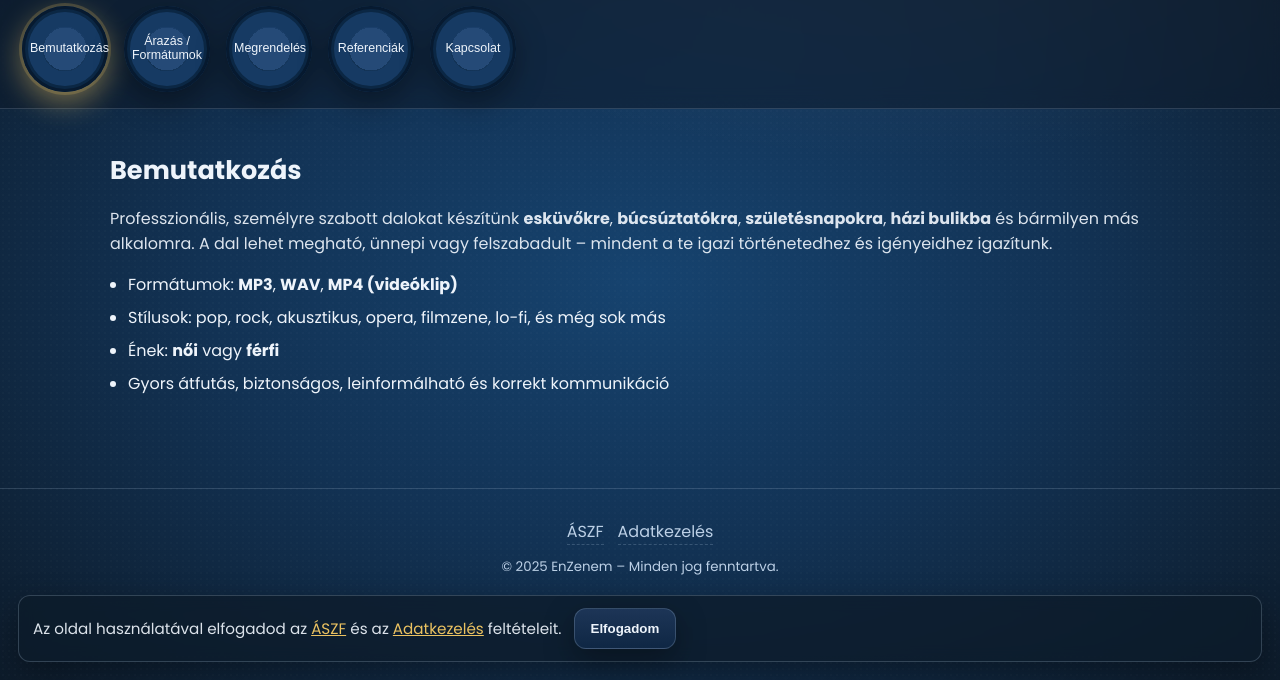
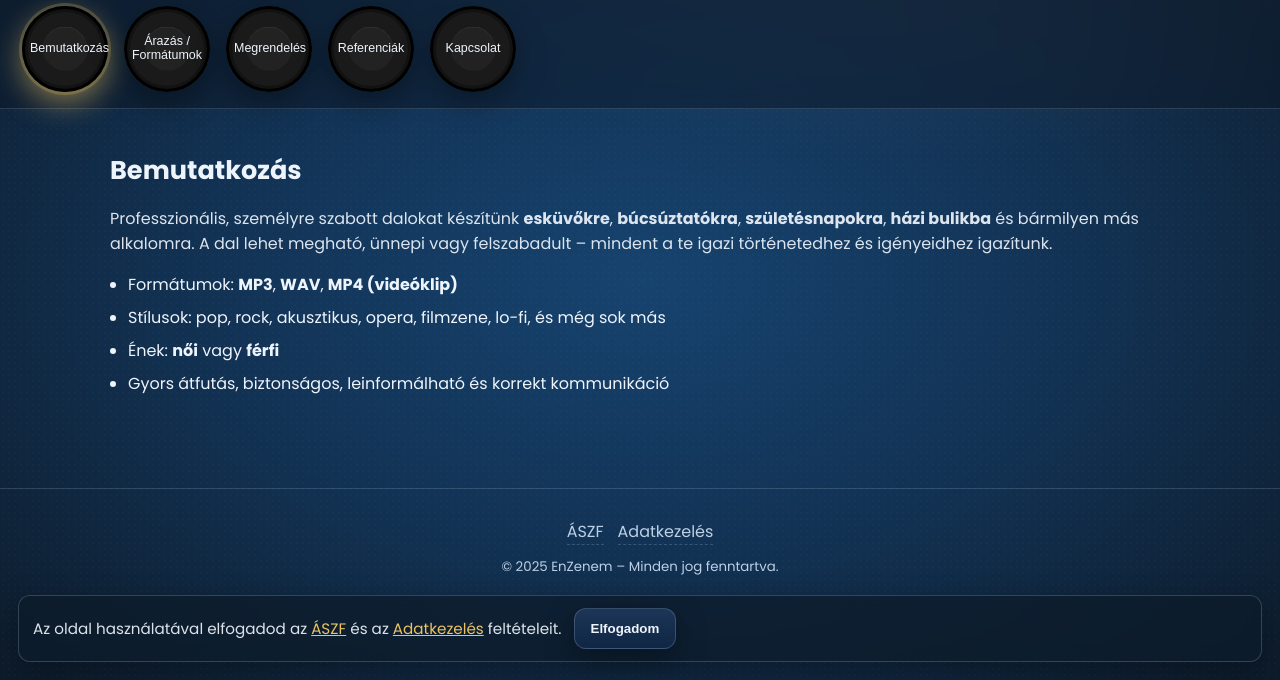
Before and after one commit to Palkoo1983/mymusicf, a website: page public/index.html in a window 1280 px wide. Shown: the part 120-800 px from the top of the page. Drawn offline with Linux system fonts and the light colour scheme.

Commit message:
Update style.css

```diff
--- a/public/style.css
+++ b/public/style.css
@@ -238,3 +238,24 @@ footer{
 }
 .license-card p{ margin: 0 0 12px 0 }
 .license-card .actions{ display:flex; gap:10px; justify-content:flex-end }
+/* --- MENÜ LEMEZEK: FEKETE TÉMA --- */
+.vinyl-tabs .tab{
+  position:relative;
+  width:86px; height:86px; border-radius:50%;
+  border:none; cursor:pointer; color:var(--ink);
+  background:
+    radial-gradient(circle at center, #222 0 35%, transparent 35% 37%, #1a1a1a 37% 100%),
+    conic-gradient(from 0deg, #2c2c2c, #1a1a1a 60%, #2c2c2c);
+  box-shadow: var(--shadow), inset 0 0 0 3px #000, inset 0 0 0 6px #121212;
+  display:grid; place-items:center; text-align:center; padding:8px;
+  transition: transform .2s ease, box-shadow .2s ease;
+}
+.vinyl-tabs .tab:hover{ transform: translateY(-2px); }
+.vinyl-tabs .tab span{ font-size:.78rem; line-height:1.1; }
+.vinyl-tabs .tab.active{
+  box-shadow:
+    0 10px 30px rgba(255,209,102,.5),
+    0 0 0 3px rgba(255,209,102,.2),
+    inset 0 0 0 3px #000,
+    inset 0 0 0 6px #121212;
+}
```
